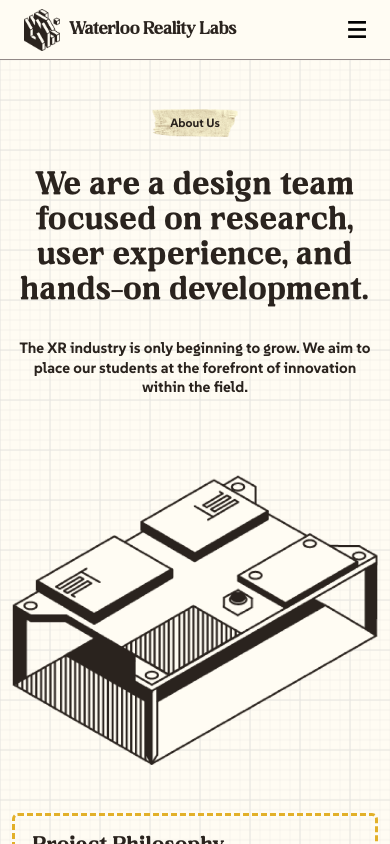
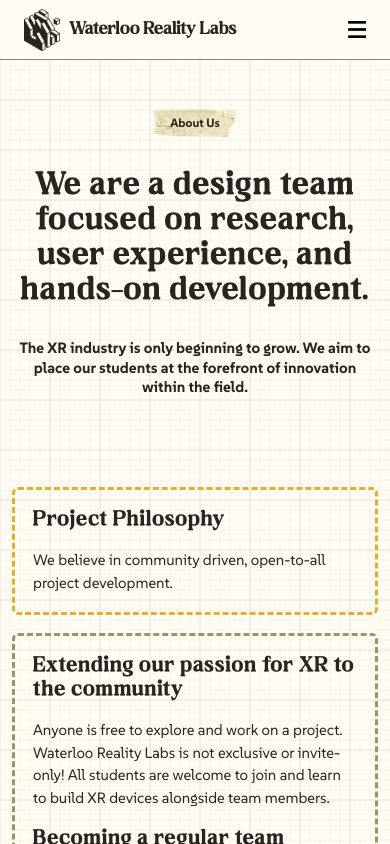
Before and after one commit to uwrealitylabs/website, a Next.js app: page /about in a window 390 px wide. Shown: the top 844 px of the page. Built offline with nearby package versions, Linux system fonts and the light colour scheme.

Commit message:
Update page.js

```diff
--- a/app/(pages)/about/page.js
+++ b/app/(pages)/about/page.js
@@ -17,7 +17,7 @@ export default function About() {
       ---520px---
       max-mobile:px-4 "
       >
-        <header className="max-w-830 text-center mx-auto grid gap-y-6 mb-16 relative">
+        <header className="max-w-830 text-center mx-auto grid gap-y-6 mb-24 relative">
             <img src="/images/assets/gears.png"className="absolute max-md:hidden" alt=""/>
             <img src="/images/assets/squiggle.png" className="absolute -bottom-12 -right-64 max-md:hidden" alt=""/>
             <img src="/images/assets/star.png" className="absolute bottom-20 -right-10 max-md:hidden" alt=""/>
@@ -42,7 +42,7 @@ export default function About() {
           <div className="grid grid-flow-row row-span-2">
             <img
               src="/images/assets/table-illustration.png"
-              className=" object-cover m-auto p-10 lg:row-start-2 max-md:px-32 max-mobile:px-0 "
+              className=" object-cover m-auto p-10 lg:row-start-2 max-md:px-32 max-mobile:px-0 max-md:hidden max-lg:w-640"
             />
             <section className="p-6 border-dashed border-3 border-accents-yellow rounded-lg h-fit lg:row-start-1 max-lg:my-6">
               <h3 className="font-neraphic text-h4 mb-6">Project Philosophy</h3>
```
